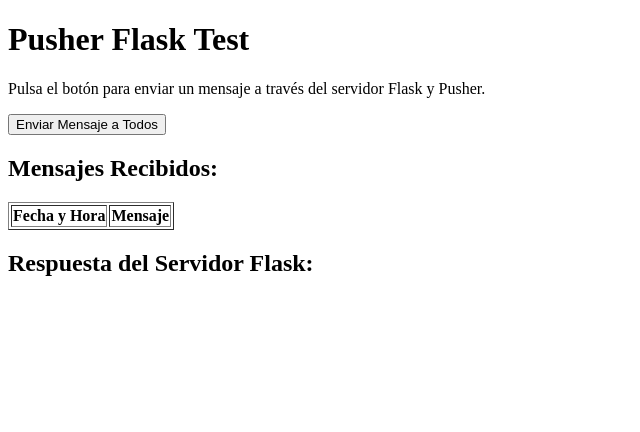
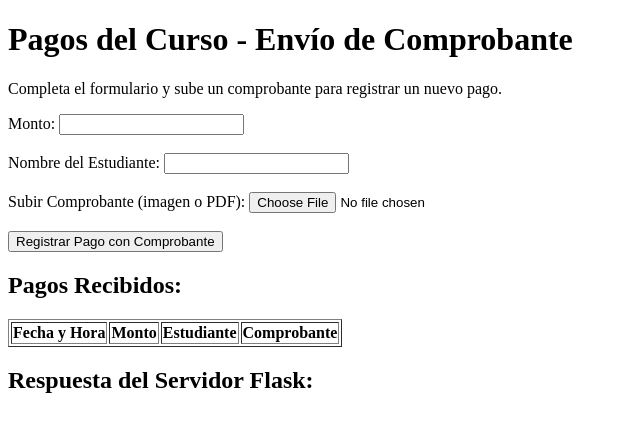
Before and after one commit to joseines1/test2, a Flask app: page / in a window 1280 px wide. Shown: the top 432 px of the page, without its empty margins (0-640 px from the left). Run offline with Flask 3, Linux system fonts and the light colour scheme; lists and menus that the app fills with data are empty; some libraries are stand-ins or nearby versions.

Commit message:
Update app.html

```diff
--- a/templates/app.html
+++ b/templates/app.html
@@ -1,9 +1,9 @@
 <!DOCTYPE html>
-<html lang="en">
+<html lang="es">
 <head>
   <meta charset="UTF-8">
   <meta name="viewport" content="width=device-width, initial-scale=1.0">
-  <title>Pusher Flask Test</title>
+  <title>Pagos del Curso - Envío de Comprobante</title>
   <script src="https://js.pusher.com/8.2.0/pusher.min.js"></script>
   <script>
     // Configuración de Pusher
@@ -13,61 +13,82 @@
       cluster: 'us2'
     });
 
-    var channel = pusher.subscribe('my-channel');
-    channel.bind('my-event', function(data) {
-      // Insertar el mensaje recibido en la tabla
-      addMessageToTable(data.message);
+    var channel = pusher.subscribe('pagos-channel');
+    channel.bind('nuevo-pago', function(data) {
+      // Insertar el pago recibido en la tabla
+      addPaymentToTable(data.pago);
     });
 
-    // Función para hacer fetch a la ruta /evento
-    function sendMessage() {
-      fetch('/evento', {
+    // Función para hacer fetch a la ruta /pago
+    function sendPayment() {
+      var formData = new FormData();
+      var archivo = document.getElementById('comprobante').files[0]; // Obtener el archivo seleccionado
+      formData.append('comprobante', archivo);
+      formData.append('monto', document.getElementById('monto').value); // Añadir el monto
+      formData.append('estudiante', document.getElementById('estudiante').value); // Añadir el nombre del estudiante
+
+      fetch('/pago', {
         method: 'POST',
-        headers: {
-          'Content-Type': 'application/json'
-        }
+        body: formData
       }).then(response => response.json())
       .then(data => {
-        // Mostrar el mensaje de respuesta en el cliente
+        // Mostrar la confirmación de pago en el cliente
         document.getElementById('response').innerText = data.message;
       }).catch(error => {
         console.error('Error:', error);
       });
     }
 
-    // Función para agregar un mensaje a la tabla
-    function addMessageToTable(message) {
-      var table = document.getElementById('messageTable').getElementsByTagName('tbody')[0];
+    // Función para agregar un pago a la tabla
+    function addPaymentToTable(pago) {
+      var table = document.getElementById('paymentTable').getElementsByTagName('tbody')[0];
       var newRow = table.insertRow(); // Crear una nueva fila
 
-      var cell1 = newRow.insertCell(0); // Insertar nueva celda
-      var cell2 = newRow.insertCell(1); // Insertar nueva celda
+      var cell1 = newRow.insertCell(0); // Insertar nueva celda para la fecha y hora
+      var cell2 = newRow.insertCell(1); // Insertar nueva celda para el monto
+      var cell3 = newRow.insertCell(2); // Insertar nueva celda para el estudiante
+      var cell4 = newRow.insertCell(3); // Insertar nueva celda para el comprobante
 
-      cell1.innerHTML = new Date().toLocaleString(); // Colocar la fecha y hora
-      cell2.innerHTML = message; // Colocar el mensaje
+      cell1.innerHTML = new Date().toLocaleString(); // Colocar la fecha y hora del pago
+      cell2.innerHTML = pago.monto; // Colocar el monto del pago
+      cell3.innerHTML = pago.estudiante; // Colocar el nombre del estudiante
+      cell4.innerHTML = `<a href="${pago.comprobante}" target="_blank">Ver Comprobante</a>`; // Enlace al comprobante de pago
     }
   </script>
 </head>
 <body>
-  <h1>Pusher Flask Test</h1>
+  <h1>Pagos del Curso - Envío de Comprobante</h1>
   <p>
-    Pulsa el botón para enviar un mensaje a través del servidor Flask y Pusher.
+    Completa el formulario y sube un comprobante para registrar un nuevo pago.
   </p>
 
-  <!-- Botón para enviar el mensaje -->
-  <button onclick="sendMessage()">Enviar Mensaje a Todos</button>
+  <!-- Formulario para enviar el pago -->
+  <form id="paymentForm">
+    <label for="monto">Monto:</label>
+    <input type="number" id="monto" name="monto" required><br><br>
 
-  <!-- Tabla para mostrar los mensajes recibidos -->
-  <h2>Mensajes Recibidos:</h2>
-  <table id="messageTable" border="1">
+    <label for="estudiante">Nombre del Estudiante:</label>
+    <input type="text" id="estudiante" name="estudiante" required><br><br>
+
+    <label for="comprobante">Subir Comprobante (imagen o PDF):</label>
+    <input type="file" id="comprobante" name="comprobante" accept="image/*,application/pdf" required><br><br>
+
+    <button type="button" onclick="sendPayment()">Registrar Pago con Comprobante</button>
+  </form>
+
+  <!-- Tabla para mostrar los pagos recibidos -->
+  <h2>Pagos Recibidos:</h2>
+  <table id="paymentTable" border="1">
     <thead>
       <tr>
         <th>Fecha y Hora</th>
-        <th>Mensaje</th>
+        <th>Monto</th>
+        <th>Estudiante</th>
+        <th>Comprobante</th>
       </tr>
     </thead>
     <tbody>
-      <!-- Aquí se insertarán las filas de los mensajes -->
+      <!-- Aquí se insertarán las filas de los pagos -->
     </tbody>
   </table>
 
```
